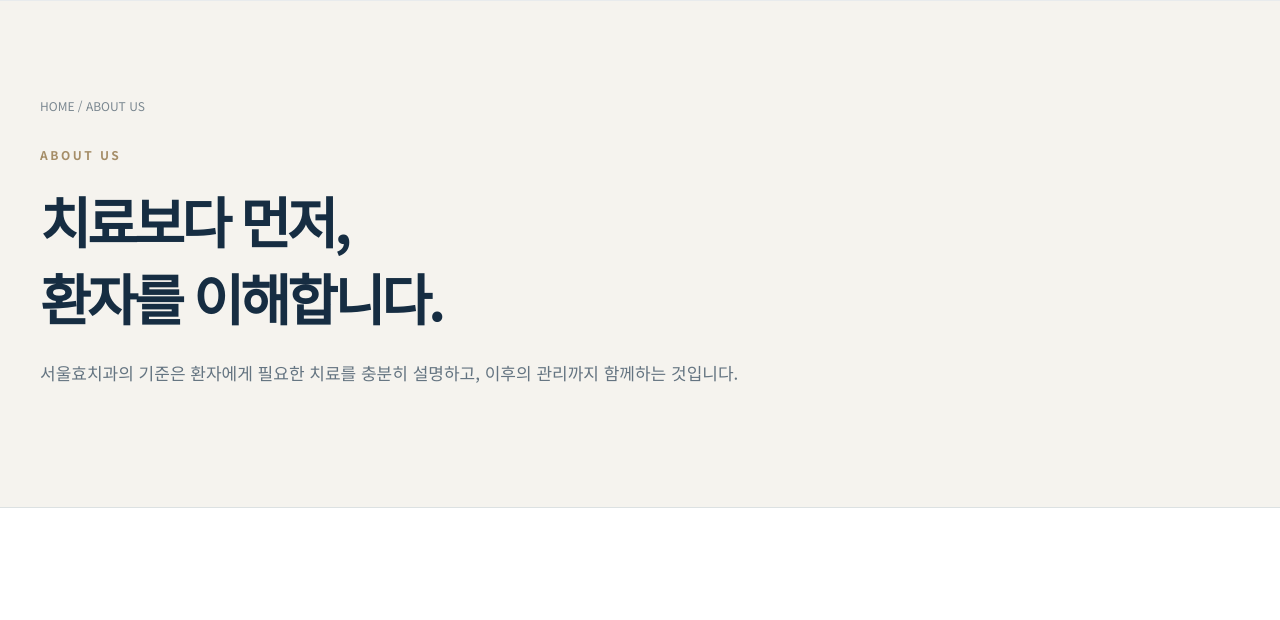
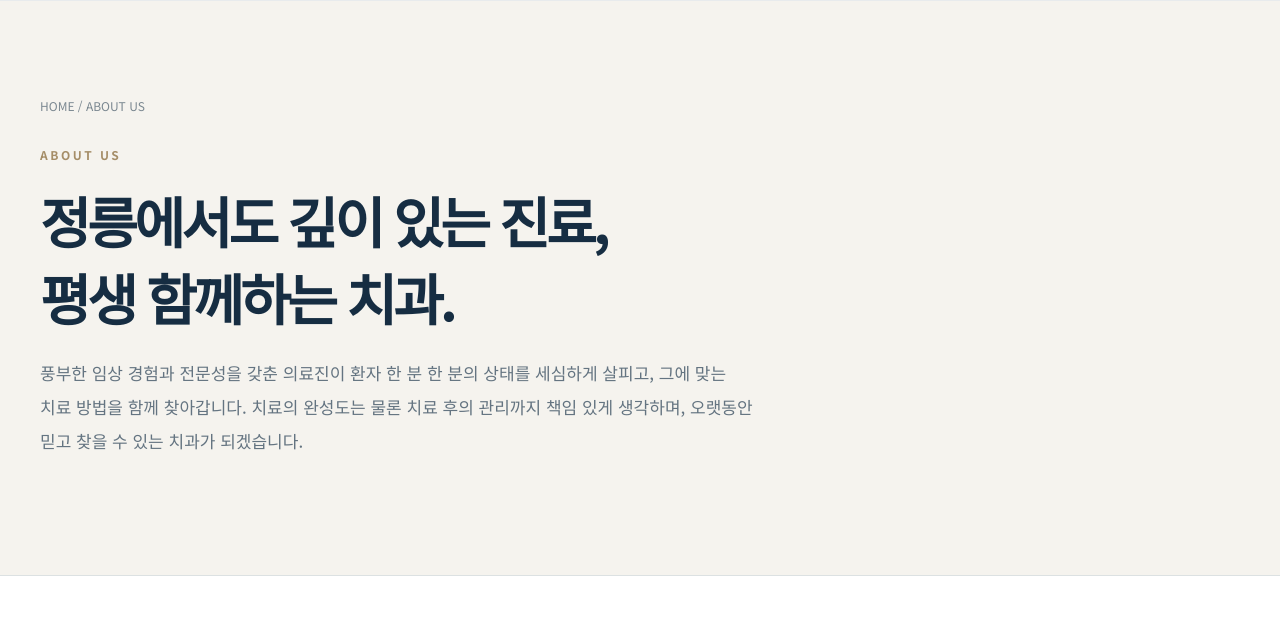
Before and after one commit to mirggu-kor/seoulhyo-dental, a plain HTML site: page about.html in a window 1280 px wide. Shown: the part 125-745 px from the top of the page. Drawn offline with Linux system fonts and the light colour scheme.

Commit message:
Refine about page hero to emphasize clinical expertise and lifelong care

```diff
--- a/about.html
+++ b/about.html
@@ -20,8 +20,8 @@
         <div class="wrap">
           <div class="crumb">HOME / ABOUT US</div>
           <div class="eyebrow">ABOUT US</div>
-          <h1 class="page-title">치료보다 먼저,<br/>환자를 이해합니다.</h1>
-          <p>서울효치과의 기준은 환자에게 필요한 치료를 충분히 설명하고, 이후의 관리까지 함께하는 것입니다.</p>
+          <h1 class="page-title">정릉에서도 깊이 있는 진료,<br/>평생 함께하는 치과.</h1>
+          <p>풍부한 임상 경험과 전문성을 갖춘 의료진이 환자 한 분 한 분의 상태를 세심하게 살피고, 그에 맞는 치료 방법을 함께 찾아갑니다. 치료의 완성도는 물론 치료 후의 관리까지 책임 있게 생각하며, 오랫동안 믿고 찾을 수 있는 치과가 되겠습니다.</p>
         </div>
       </section>
       <section class="section">
```
